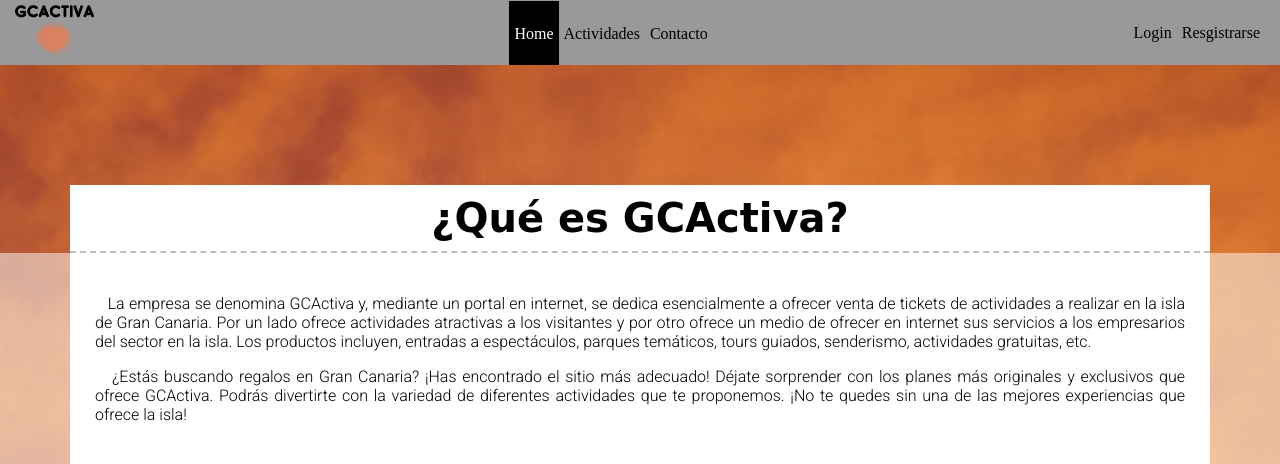
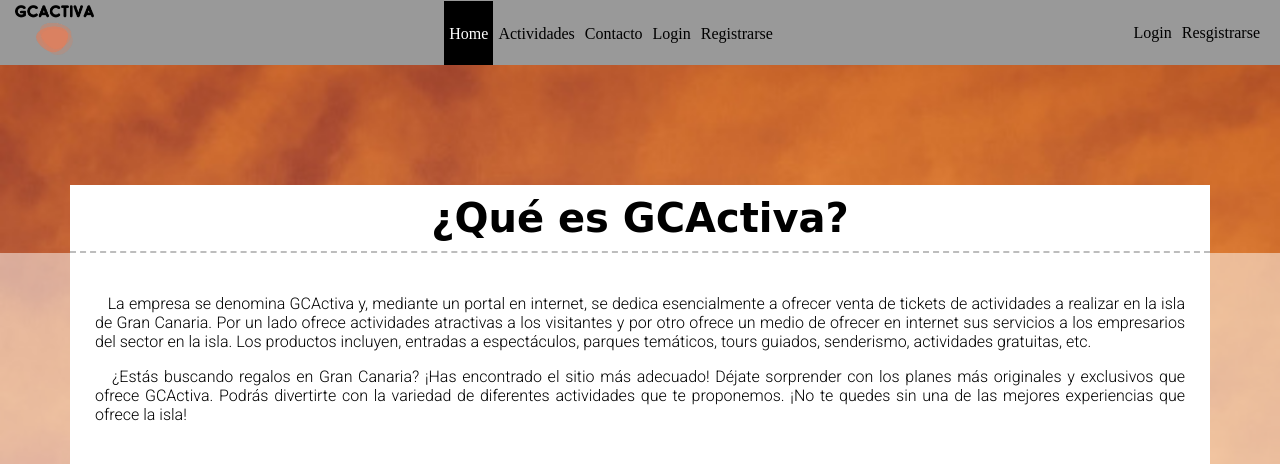
Before and after one commit to AlexanderAlvarezMarques/ULPGC-P4, a PHP site: page /index.php in a window 1280 px wide. Shown: the top 464 px of the page. Run offline with PHP 8.4, Linux system fonts and the light colour scheme; data comes from the database, SQL or seed files in the repository; some web fonts are replaced.

Commit message:
Añadido user y login en el navegador de la version movil

```diff
--- a/presentation.class.php
+++ b/presentation.class.php
@@ -46,6 +46,8 @@ class View {
 
     public static function header() {
 
+        $user = User::getLoggedUser();
+
         $html =
         "
         <!-- header -->
@@ -58,14 +60,26 @@ class View {
                     <i class='fas fa-bars' onclick='burguer_navbar_sup()'></i>
                 </div>
                 <ul class='navbar' id='navbar_sup'>
-                    <li class='nav-item nav-item-1'>
-                        <a class='nav-link active' href='/index.php'>Home</a></li>
-                    <li class='nav-item'>
-                        <a class='nav-link' href='/activities.php'>Actividades</a></li>
-                    <li class='nav-item'>
-                        <a class='nav-link' href='/contact.php'>Contacto</a></li>
-                </ul>
+                    <li class='nav-item nav-item-1'><a class='nav-link active' href='/index.php'>Home</a></li>
+                    <li class='nav-item'><a class='nav-link' href='/activities.php'>Actividades</a></li>
+                    <li class='nav-item'><a class='nav-link' href='/contact.php'>Contacto</a></li>"
+
+                    .
+
+                    (
+                        $user != false ?
+                        '<li class="nav-item"><a class="nav-link" href="/perfil.php">' . $user['nombre'] . '</a></li>
+                        <li class="nav-item"><a class="nav-link" href="/logout.php">Salir</a></li>' :
+
+                        '<li class="nav-item"><a class="nav-link" href="/login.php">Login</a></li>
+                        <li class="nav-item"><a class="nav-link" href="/register.php">Registrarse</a></li>'
+                    )
+
+                    .
+
+                "</ul>
             </div>";
+
         $html_login = "
             <div class='login'>
                 <a href='/login.php'>Login</a>
@@ -76,33 +90,19 @@ class View {
         </header>
         ";
 
-        if (User::getLoggedUser() != false){ //Si está logueado
-            $user = User::getLoggedUser(); //Que tipo de usuario es
-            $nombreUser = User::getLoggedUser()['nombre'];
+        if ($user != false){ //Si está logueado
+            $nombreUser = $user['nombre'];
             $html_nombre = "<div class='login'>
                 <a href='/perfil.php'>$nombreUser</a>
                 <a href='/logout.php'>Salir</a>";
 
-            /*
-            if($user["tipo"] == 2){ //Empresa
-                $nombreUser = User::getLoggedUser()['nombre'];
-                $html_2 = "<li class='nav-item'>
-                        <a class='nav-link' href=''>$nombreUser</a></li>";
-
-            }
-            if($user["tipo"] == 3){ //Cliente
-                $nombreUser = User::getLoggedUser()['nombre'];
-                $html_2 = "<li class='nav-item'>
-                        <a class='nav-link' href=''>$nombreUser</a></li>";
-
-            }*/
             echo $html . $html_nombre . $html_final;
         } else{
             echo $html . $html_login . $html_final;
         }
     }
 
-        public static function footer() {
+    public static function footer() {
         $html =
         "
         <!-- Footer -->
```
